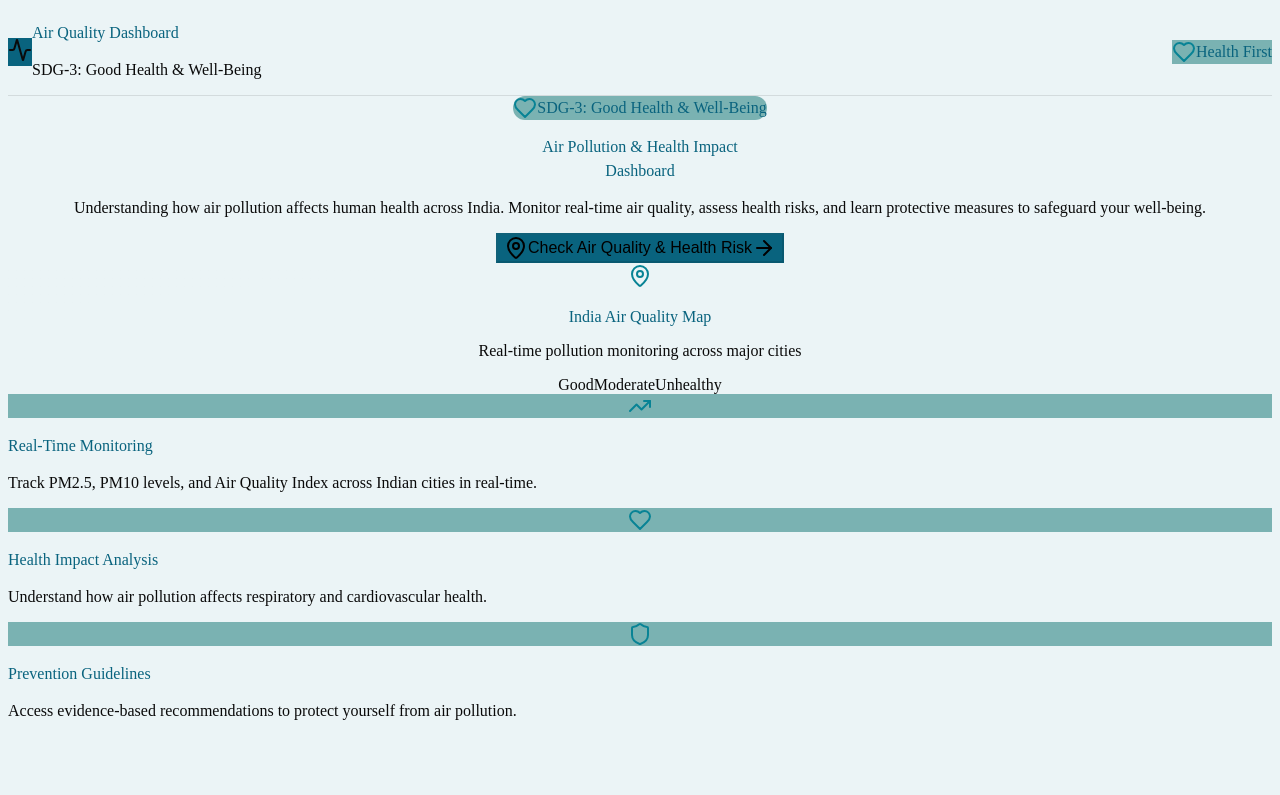
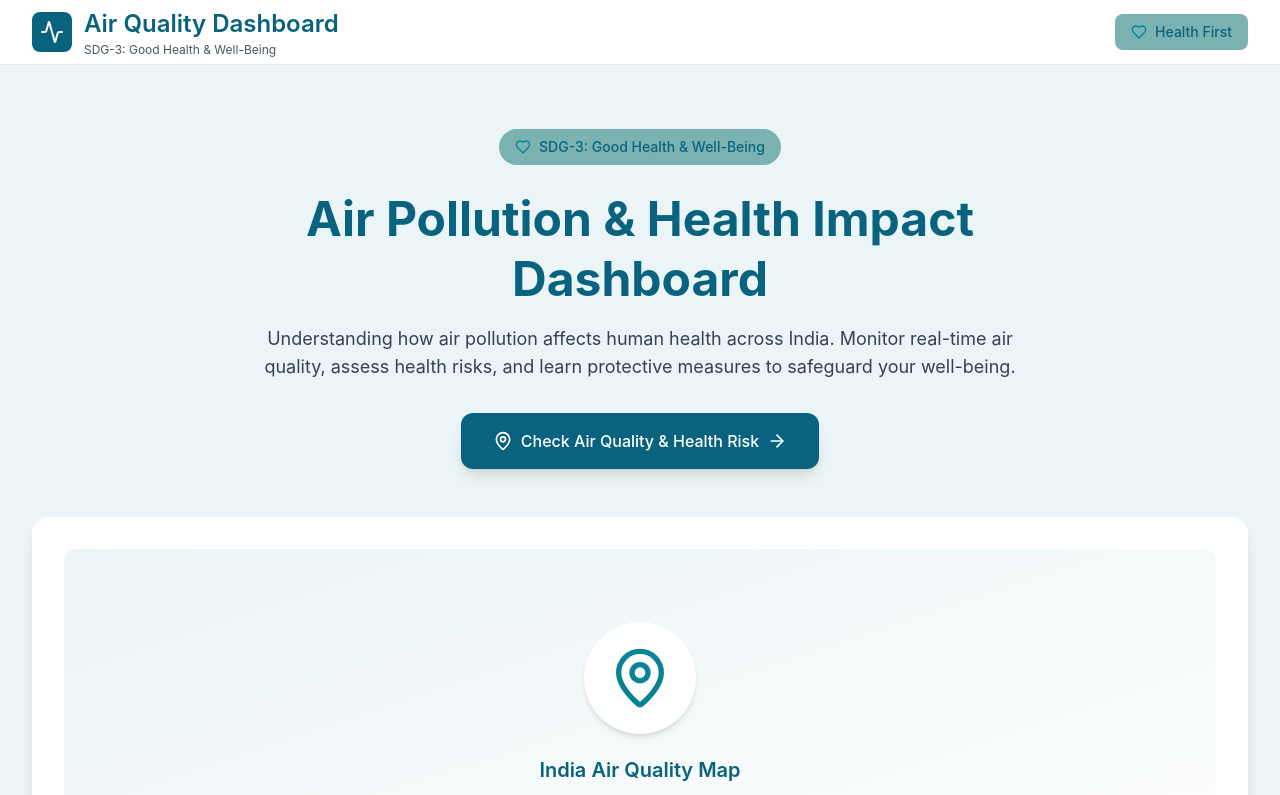
Before and after one commit to Krishna006tandon/Cih_SDG3, a React (Vite) app in the folder Frontend/: page / in a window 1280 px wide. Shown: the top 795 px of the page. Built offline with nearby package versions, Linux system fonts and the light colour scheme.

Commit message:
Location UI fix

```diff
--- a/Frontend/src/styles/index.css
+++ b/Frontend/src/styles/index.css
@@ -1,2 +1,3 @@
+@import './fonts.css';
 @import './tailwind.css';
 @import './theme.css';
--- a/Frontend/src/styles/tailwind.css
+++ b/Frontend/src/styles/tailwind.css
@@ -1,5 +1,4 @@
-@tailwind base;
-@tailwind components;
-@tailwind utilities;
+@import 'tailwindcss' source(none);
+@source '../**/*.{js,ts,jsx,tsx}';
 
 @import 'tw-animate-css';
```
Also changed, not shown: Frontend/src/styles/fonts.css (added).
